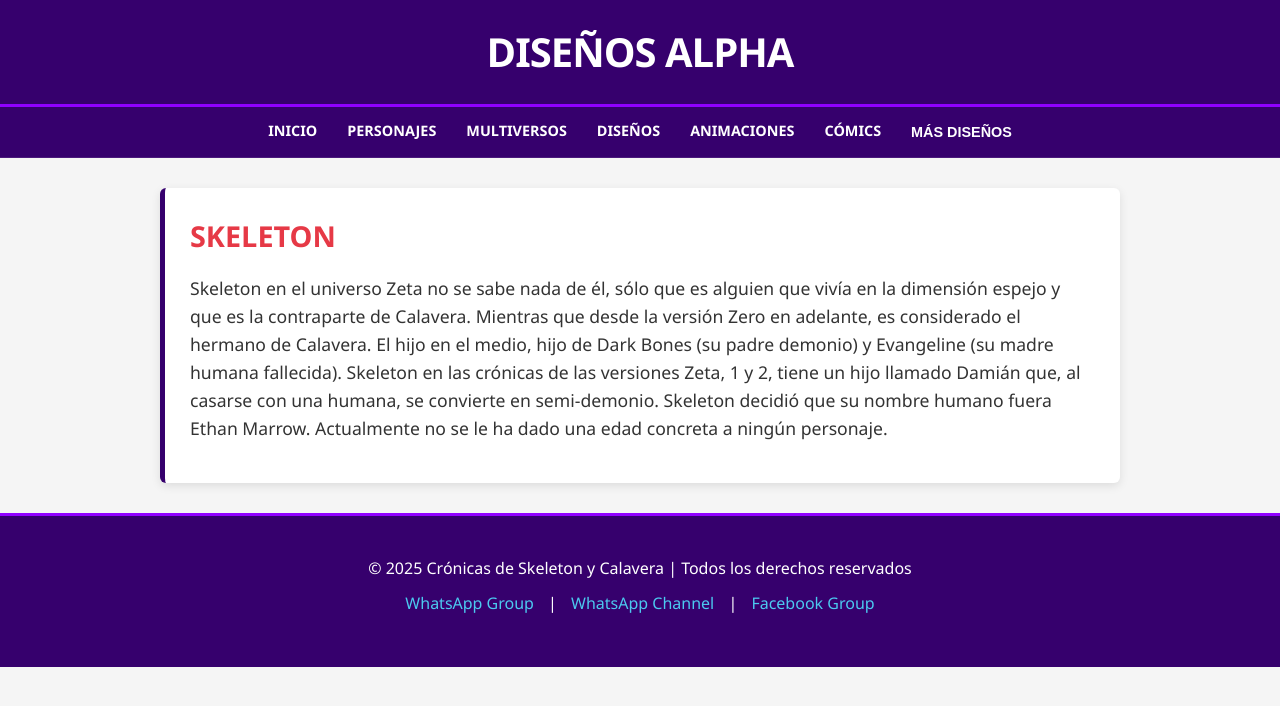
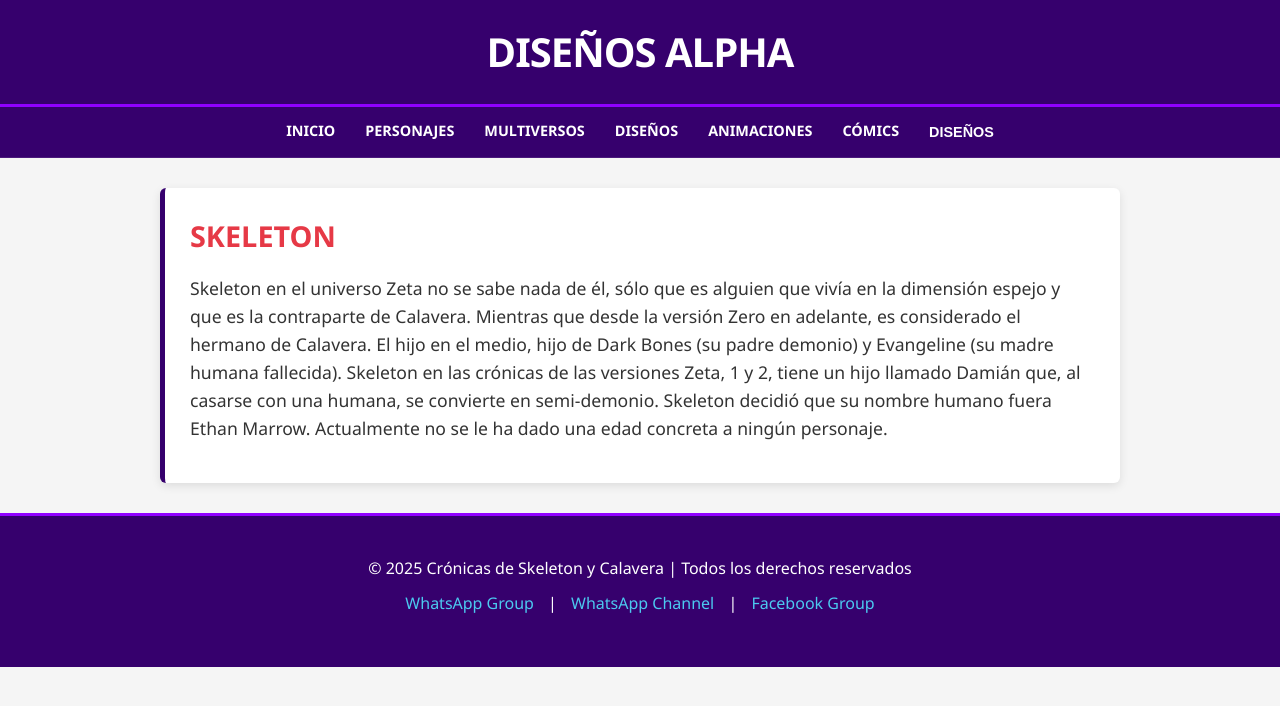
Before and after one commit to apeiros173/Cr-nicasOficial.com, a plain HTML site: page disenos.html in a window 1280 px wide. Drawn offline with Linux system fonts and the light colour scheme.

Commit message:
Update disenos.html

```diff
--- a/disenos.html
+++ b/disenos.html
@@ -201,7 +201,7 @@
     <a href="animaciones.html">Animaciones</a>
     <a href="comics.html">Cómics</a>
     <div class="dropdown">
-      <button>Más Diseños</button>
+      <button>Diseños</button>
       <div class="dropdown-content">
         <a href="disenosbeta.html">Diseños Beta</a>
       </div>
```
